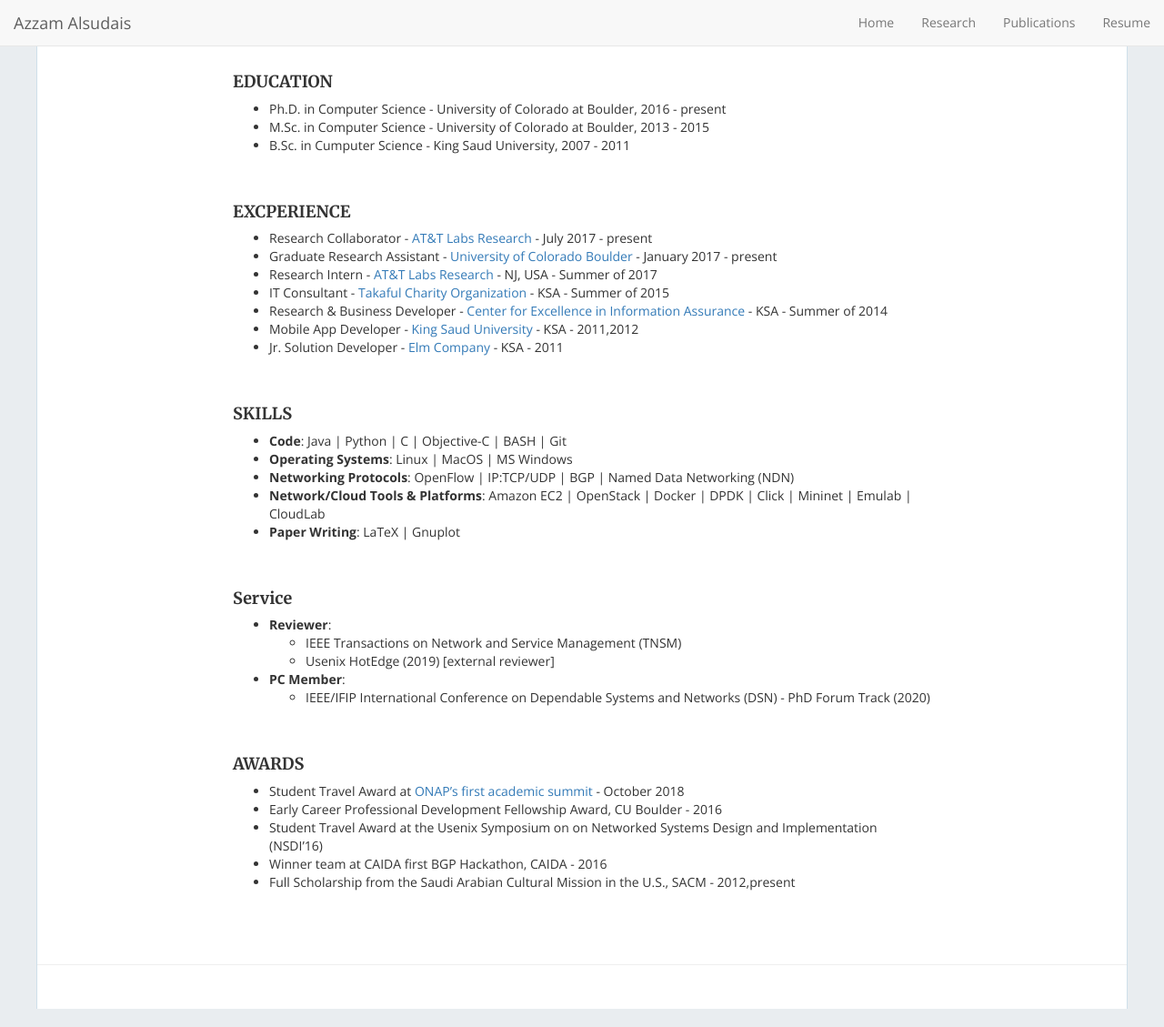
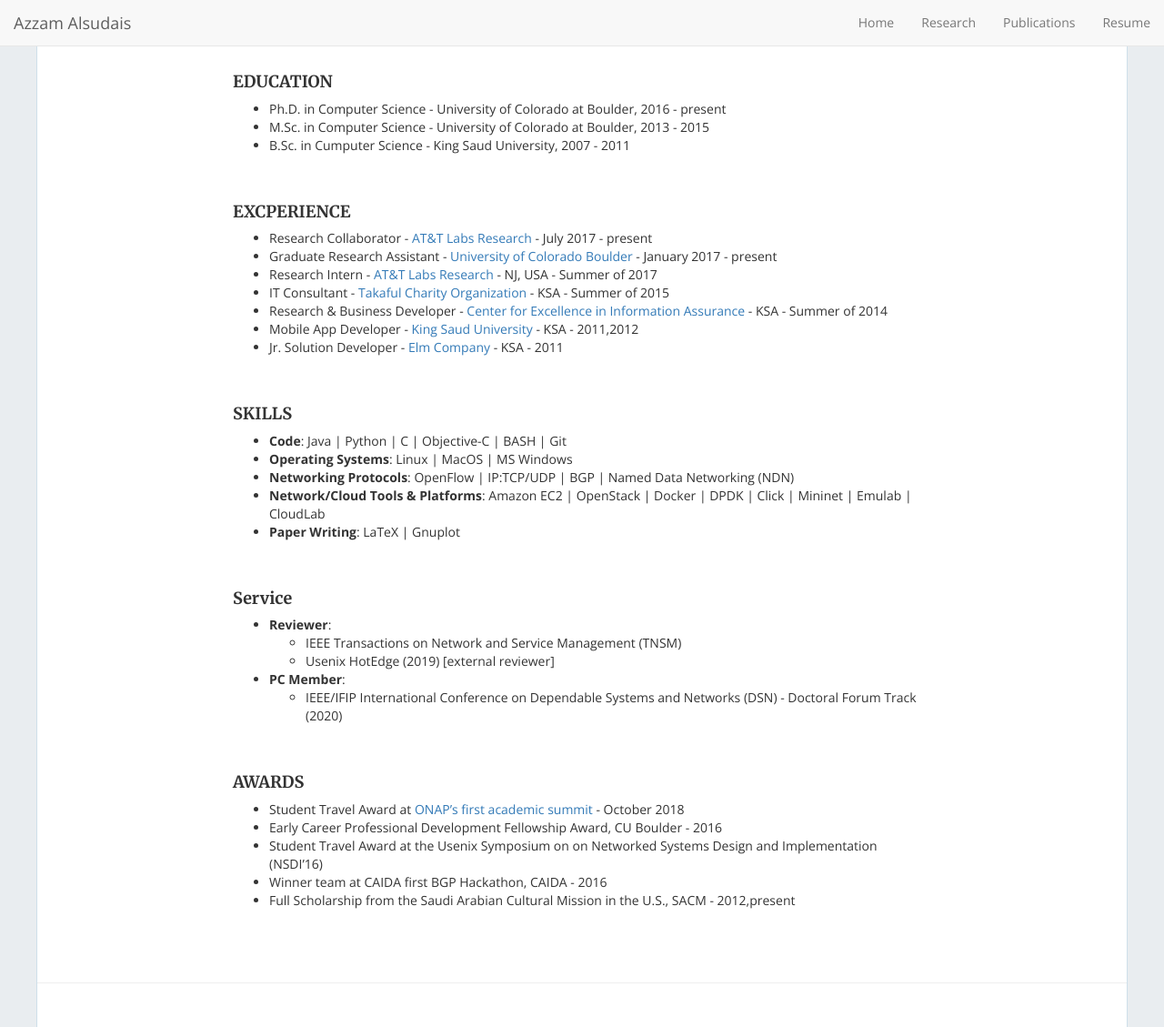
Before and after one commit to aalsudais/aalsudais.github.io, a Jekyll site: the page built from _pages/resume.md, in a window 1280 px wide and 1129 px high. Shown: the whole window at 91% size. Built offline with Jekyll 4.4.1, drawn with Linux system fonts in a browser that asks for light colours; nearby versions of some CDN libraries.

Commit message:
Update resume.md

```diff
--- a/_pages/resume.md
+++ b/_pages/resume.md
@@ -44,7 +44,7 @@ permalink: /resume
   - IEEE Transactions on Network and Service Management (TNSM)
   - Usenix HotEdge (2019) [external reviewer]
 - **PC Member**:
-  - IEEE/IFIP International Conference on Dependable Systems and Networks (DSN) - PhD Forum Track (2020)
+  - IEEE/IFIP International Conference on Dependable Systems and Networks (DSN) - Doctoral Forum Track (2020)
 
 &nbsp;
 
```
